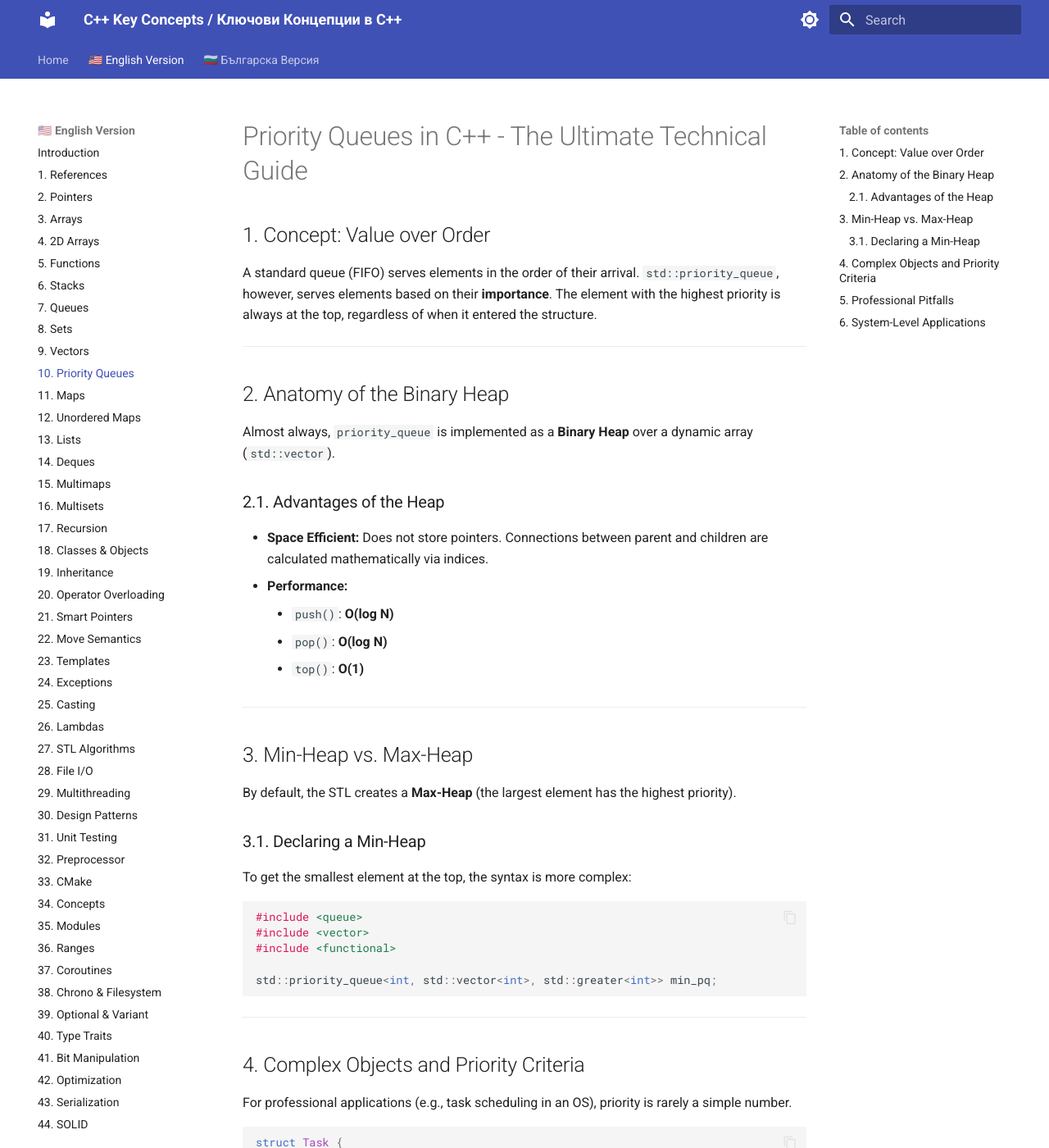
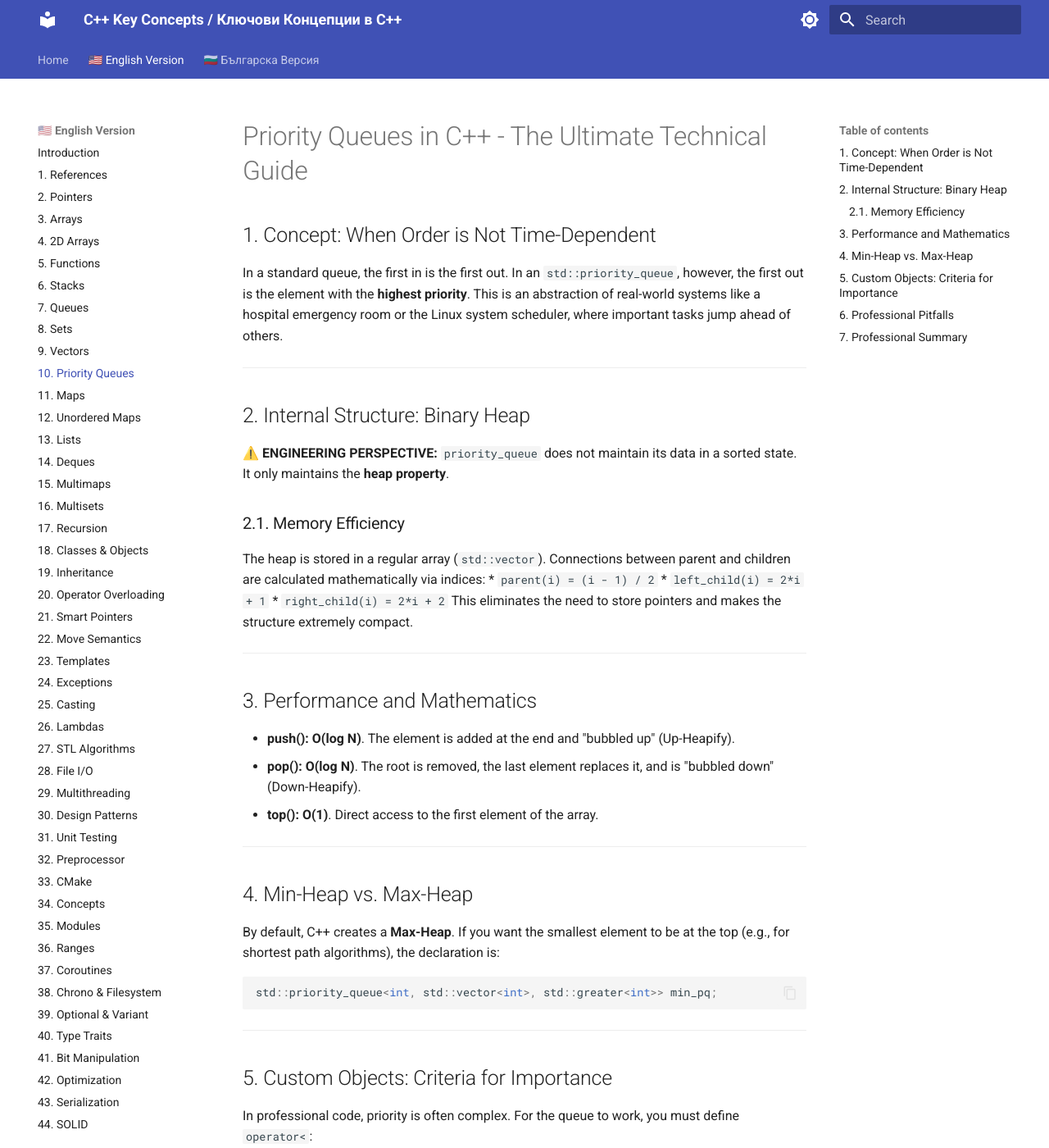
Before and after one commit to KadirYazadzhi/CPlusPlus---KeyConcepts, an MkDocs documentation site: the page built from docs/en/Priority_Queues/Priority_Queues.md, in a window 1280 px wide and 1400 px high. Shown: the whole window at 82% size. Built offline with MkDocs 1.6.1 and Material for MkDocs 9.7.7, drawn with Linux system fonts in a browser that asks for light colours; some of the changed text lies outside the part shown.

````diff
--- a/docs/en/Priority_Queues/Priority_Queues.md
+++ b/docs/en/Priority_Queues/Priority_Queues.md
@@ -1,69 +1,65 @@
 # Priority Queues in C++ - The Ultimate Technical Guide
 
-## 1. Concept: Value over Order
-A standard queue (FIFO) serves elements in the order of their arrival. `std::priority_queue`, however, serves elements based on their **importance**. The element with the highest priority is always at the top, regardless of when it entered the structure.
+## 1. Concept: When Order is Not Time-Dependent
+In a standard queue, the first in is the first out. In an `std::priority_queue`, however, the first out is the element with the **highest priority**. This is an abstraction of real-world systems like a hospital emergency room or the Linux system scheduler, where important tasks jump ahead of others.
 
 ---
 
-## 2. Anatomy of the Binary Heap
+## 2. Internal Structure: Binary Heap
 
-Almost always, `priority_queue` is implemented as a **Binary Heap** over a dynamic array (`std::vector`).
+⚠️ **ENGINEERING PERSPECTIVE:** `priority_queue` does not maintain its data in a sorted state. It only maintains the **heap property**.
 
-### 2.1. Advantages of the Heap
-*   **Space Efficient:** Does not store pointers. Connections between parent and children are calculated mathematically via indices.
-*   **Performance:**
-    *   `push()`: **O(log N)**
-    *   `pop()`: **O(log N)**
-    *   `top()`: **O(1)**
+### 2.1. Memory Efficiency
+The heap is stored in a regular array (`std::vector`). Connections between parent and children are calculated mathematically via indices:
+*   `parent(i) = (i - 1) / 2`
+*   `left_child(i) = 2*i + 1`
+*   `right_child(i) = 2*i + 2`
+This eliminates the need to store pointers and makes the structure extremely compact.
 
 ---
 
-## 3. Min-Heap vs. Max-Heap
+## 3. Performance and Mathematics
 
-By default, the STL creates a **Max-Heap** (the largest element has the highest priority).
+*   **push():** **O(log N)**. The element is added at the end and "bubbled up" (Up-Heapify).
+*   **pop():** **O(log N)**. The root is removed, the last element replaces it, and is "bubbled down" (Down-Heapify).
+*   **top():** **O(1)**. Direct access to the first element of the array.
 
-### 3.1. Declaring a Min-Heap
-To get the smallest element at the top, the syntax is more complex:
+---
+
+## 4. Min-Heap vs. Max-Heap
+
+By default, C++ creates a **Max-Heap**. If you want the smallest element to be at the top (e.g., for shortest path algorithms), the declaration is:
 ```cpp
-#include <queue>
-#include <vector>
-#include <functional>
-
 std::priority_queue<int, std::vector<int>, std::greater<int>> min_pq;
 ```
 
 ---
 
-## 4. Complex Objects and Priority Criteria
-For professional applications (e.g., task scheduling in an OS), priority is rarely a simple number.
+## 5. Custom Objects: Criteria for Importance
+In professional code, priority is often complex. For the queue to work, you must define `operator<`:
 ```cpp
-struct Task {
-    int importance;
+struct Job {
+    int level;
     long deadline;
-
-    // Important: priority_queue uses < for ordering.
-    // To work correctly, we define operator<
-    bool operator<(const Task& other) const {
-        if (importance != other.importance)
-            return importance < other.importance;
-        return deadline > other.deadline; // Earlier deadline takes precedence
+    bool operator<(const Job& other) const {
+        return level < other.level; // Higher level = higher priority
     }
 };
 ```
 
 ---
 
-## 5. Professional Pitfalls
-1.  **Lack of Iterators:** You cannot traverse a `priority_queue`. The only way to see the data is to remove it (`pop()`).
-2.  **Changing Priority:** If you modify an object already inside the queue, it will not reorganize automatically. This will break the data structure. You must extract the object and re-insert it.
+## 6. Professional Pitfalls
+1.  **Changing Priority:** If you modify the value of an object already in the queue, it **will not reorganize**. This will lead to incorrect ordering. You must delete the object and re-insert it.
+2.  **Lack of Iterators:** You cannot traverse an `std::priority_queue`. You must empty it element by element to see the content.
 
 ---
 
-## 6. System-Level Applications
-*   **Dijkstra's Algorithm:** For finding the shortest path.
-*   **Huffman Coding:** For data compression.
-*   **System Schedulers:** Which thread to execute next.
+## 7. Professional Summary
+*   Use `std::priority_queue` for **Dijkstra**, **A***, and **Data Compression (Huffman)**.
+*   Use it whenever you have a dynamic data stream and only need the most important element.
+*   For time-critical systems, consider using `reserve()` on the underlying vector.
 
 ---
-*Documentation prepared for the "C++ Key Concepts" project.*
-*Version: 2.0 (Full Detail)*
+*(This document is part of the massive C++ encyclopedia.)*
+*(Version: 3.0 - Expert Detail)*
````
Also changed, not shown: docs/bg/Priority_Queues/Priority_Queues.md (+34 -38 lines), docs/bg/Vectors/Vectors.md (+27 -27 lines), docs/en/Vectors/Vectors.md (+28 -28 lines).
